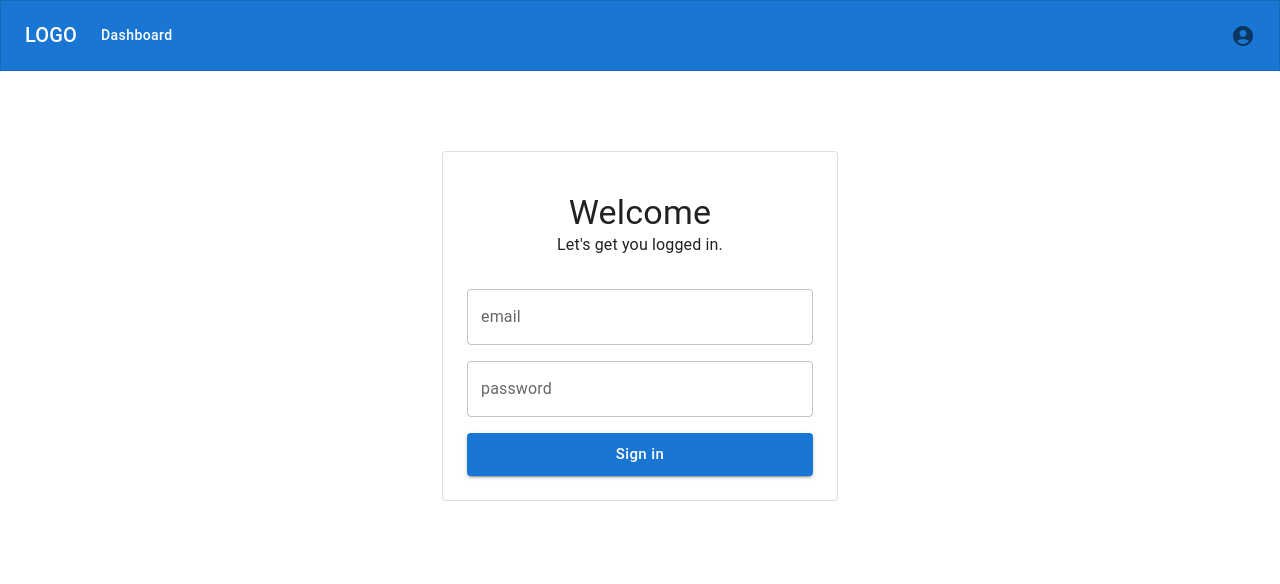
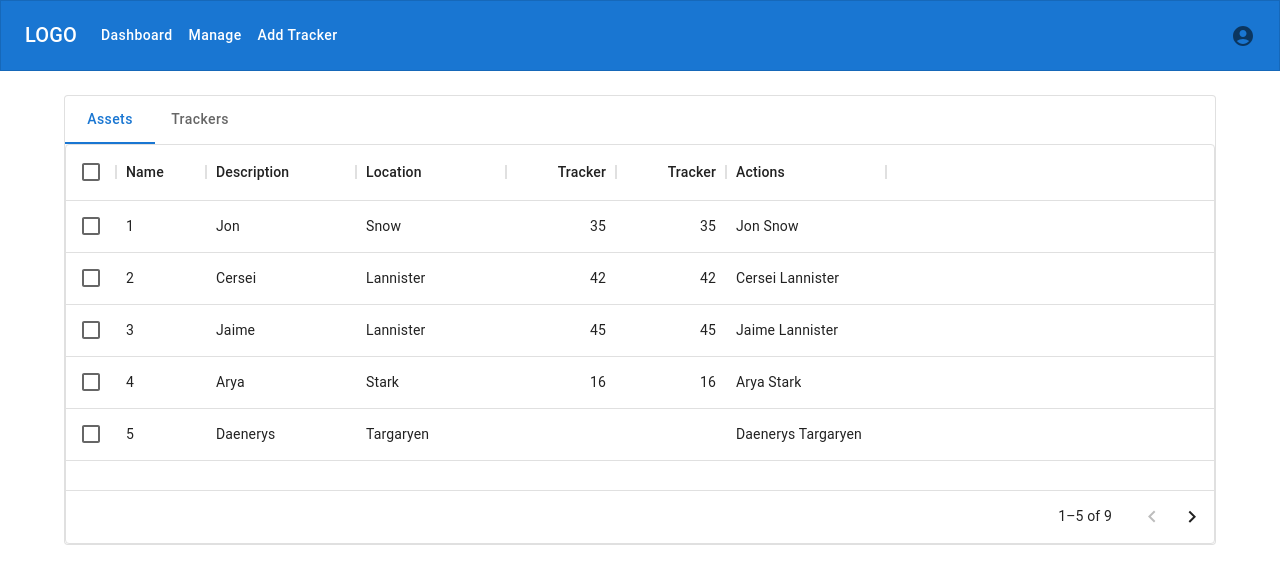
Before and after one commit to chris023/tracker-fe, a React (Create React App) app: page /manage/assets in a window 1280 px wide. Before the commit this address led to /login. Shown: the top 584 px of the page. Built offline with nearby package versions, Linux system fonts and the light colour scheme.

Commit message:
Start tables

```diff
--- a/package.json
+++ b/package.json
@@ -8,6 +8,7 @@
     "@mui/icons-material": "^5.4.2",
     "@mui/lab": "^5.0.0-alpha.70",
     "@mui/material": "^5.4.3",
+    "@mui/x-data-grid": "^5.6.0",
     "@testing-library/jest-dom": "^5.16.2",
     "@testing-library/react": "^12.1.3",
     "@testing-library/user-event": "^13.5.0",
@@ -23,6 +24,7 @@
     "react-leaflet": "^3.2.5",
     "react-router-dom": "^6.2.1",
     "react-scripts": "5.0.0",
+    "sass": "^1.49.9",
     "styled-components": "^5.3.3",
     "typescript": "^4.5.5",
     "web-vitals": "^2.1.4",
--- a/src/@tracker/app/Header/index.tsx
+++ b/src/@tracker/app/Header/index.tsx
@@ -1,4 +1,4 @@
-import React, { useState } from "react"
+import React, { useState } from "react";
 
 import {
   AppBar,
@@ -11,31 +11,41 @@ import {
   Button,
   Tooltip,
   MenuItem,
-} from "@tracker/common"
-import MenuIcon from "@mui/icons-material/Menu"
-import AccountCircle from "@mui/icons-material/AccountCircle"
+} from "@tracker/common";
+import MenuIcon from "@mui/icons-material/Menu";
+import AccountCircle from "@mui/icons-material/AccountCircle";
+import { useNavigate } from "react-router-dom";
 
-const pages = ["Dashboard"]
-const settings = ["Settings", "Logout"]
+const pages = [
+  { title: "Dashboard", path: "/dashboard" },
+  { title: "Manage", path: "/manage" },
+  { title: "Add Tracker", path: "/tracker/new" },
+];
+const settings = ["Settings", "Logout"];
 
 const Header = () => {
-  const [anchorElNav, setAnchorElNav] = useState<null | HTMLElement>(null)
-  const [anchorElUser, setAnchorElUser] = useState<null | HTMLElement>(null)
+  const [anchorElNav, setAnchorElNav] = useState<null | HTMLElement>(null);
+  const [anchorElUser, setAnchorElUser] = useState<null | HTMLElement>(null);
+  const navigate = useNavigate();
+
+  const goTo = (page: string) => () => {
+    navigate(page);
+  };
 
   const handleOpenNavMenu = (event: React.MouseEvent<HTMLElement>) => {
-    setAnchorElNav(event.currentTarget)
-  }
+    setAnchorElNav(event.currentTarget);
+  };
   const handleOpenUserMenu = (event: React.MouseEvent<HTMLElement>) => {
-    setAnchorElUser(event.currentTarget)
-  }
+    setAnchorElUser(event.currentTarget);
+  };
 
   const handleCloseNavMenu = () => {
-    setAnchorElNav(null)
-  }
+    setAnchorElNav(null);
+  };
 
   const handleCloseUserMenu = () => {
-    setAnchorElUser(null)
-  }
+    setAnchorElUser(null);
+  };
 
   return (
     <AppBar position="static">
@@ -76,9 +86,9 @@ const Header = () => {
                 display: { xs: "block", md: "none" },
               }}
             >
-              {pages.map((page) => (
-                <MenuItem key={page} onClick={handleCloseNavMenu}>
-                  <Typography textAlign="center">{page}</Typography>
+              {pages.map(({ title, path }) => (
+                <MenuItem key={title} onClick={goTo(path)}>
+                  <Typography textAlign="center">{title}</Typography>
                 </MenuItem>
               ))}
             </Menu>
@@ -92,14 +102,14 @@ const Header = () => {
             LOGO
           </Typography>
           <Box sx={{ flexGrow: 1, display: { xs: "none", md: "flex" } }}>
-            {pages.map((page) => (
+            {pages.map(({ title, path }) => (
               <Button
-                key={page}
-                onClick={handleCloseNavMenu}
+                key={title}
+                onClick={goTo(path)}
                 sx={{ my: 2, color: "white", display: "block" }}
                 variant="text"
               >
-                {page}
+                {title}
               </Button>
             ))}
           </Box>
@@ -140,6 +150,6 @@ const Header = () => {
         </Toolbar>
       </Container>
     </AppBar>
-  )
-}
-export { Header }
+  );
+};
+export { Header };
--- a/src/@tracker/app/Providers/index.tsx
+++ b/src/@tracker/app/Providers/index.tsx
@@ -1,6 +1,9 @@
-import { ThemeProvider as MuiThemeProvider, createTheme } from "@tracker/common"
-import { ThemeProvider as EmotionThemeProvider } from "@emotion/react"
-import { BrowserRouter } from "react-router-dom"
+import {
+  ThemeProvider as MuiThemeProvider,
+  createTheme,
+} from "@tracker/common";
+import { ThemeProvider as EmotionThemeProvider } from "@emotion/react";
+import { BrowserRouter } from "react-router-dom";
 
 const Providers: React.FunctionComponent = ({ children }) => {
   const theme = createTheme({
@@ -17,13 +20,20 @@ const Providers: React.FunctionComponent = ({ children }) => {
           variant: "outlined",
         },
       },
+      MuiTab: {
+        styleOverrides: {
+          root: {
+            textTransform: "none",
+          },
+        },
+      },
       MuiTextField: {
         defaultProps: {
           fullWidth: true,
         },
       },
     },
-  })
+  });
 
   return (
     <BrowserRouter>
@@ -31,7 +41,7 @@ const Providers: React.FunctionComponent = ({ children }) => {
         <EmotionThemeProvider theme={theme}>{children}</EmotionThemeProvider>
       </MuiThemeProvider>
     </BrowserRouter>
-  )
-}
+  );
+};
 
-export { Providers }
+export { Providers };
--- a/src/App.tsx
+++ b/src/App.tsx
@@ -1,7 +1,9 @@
 import { Routes, Route, Navigate } from "react-router-dom";
 
 import { Header, Providers } from "@tracker/app";
-import { Dashboard, Login } from "pages";
+import { Dashboard, Login, Manage } from "pages";
+
+import { AssetsTable, TrackersTable } from "./pages/Manage/components";
 
 const App = () => {
   return (
@@ -10,6 +12,11 @@ const App = () => {
       <Routes>
         <Route path="/login" element={<Login />} />
         <Route path="/dashboard" element={<Dashboard />} />
+        <Route path="/manage" element={<Manage />}>
+          <Route path="assets" element={<AssetsTable />} />
+          <Route path="trackers" element={<TrackersTable />} />
+          <Route path="" element={<Navigate replace to="/manage/assets" />} />
+        </Route>
         <Route path="*" element={<Navigate replace to="/login" />} />
       </Routes>
     </Providers>
--- /dev/null
+++ b/src/pages/Manage/components/AssetsTable/index.tsx
@@ -0,0 +1,68 @@
+import { DataGrid, GridColDef, GridValueGetterParams } from "@mui/x-data-grid";
+
+const columns: GridColDef[] = [
+  { field: "id", headerName: "Name", width: 90 },
+  {
+    field: "firstName",
+    headerName: "Description",
+    width: 150,
+    editable: true,
+  },
+  {
+    field: "lastName",
+    headerName: "Location",
+    width: 150,
+    editable: true,
+  },
+  {
+    field: "age",
+    headerName: "Last Ping",
+    type: "number",
+    width: 110,
+    editable: true,
+  },
+  {
+    field: "age",
+    headerName: "Tracker",
+    type: "number",
+    width: 110,
+  },
+  {
+    field: "fullName",
+    headerName: "Actions",
+    description: "This column has a value getter and is not sortable.",
+    sortable: false,
+    width: 160,
+    valueGetter: (params: GridValueGetterParams) =>
+      `${params.row.firstName || ""} ${params.row.lastName || ""}`,
+  },
+];
+
+const rows = [
+  { id: 1, lastName: "Snow", firstName: "Jon", age: 35 },
+  { id: 2, lastName: "Lannister", firstName: "Cersei", age: 42 },
+  { id: 3, lastName: "Lannister", firstName: "Jaime", age: 45 },
+  { id: 4, lastName: "Stark", firstName: "Arya", age: 16 },
+  { id: 5, lastName: "Targaryen", firstName: "Daenerys", age: null },
+  { id: 6, lastName: "Melisandre", firstName: null, age: 150 },
+  { id: 7, lastName: "Clifford", firstName: "Ferrara", age: 44 },
+  { id: 8, lastName: "Frances", firstName: "Rossini", age: 36 },
+  { id: 9, lastName: "Roxie", firstName: "Harvey", age: 65 },
+];
+
+const AssetsTable = () => {
+  return (
+    <div style={{ height: 400, width: "100%" }}>
+      <DataGrid
+        rows={rows}
+        columns={columns}
+        pageSize={5}
+        rowsPerPageOptions={[5]}
+        checkboxSelection
+        disableSelectionOnClick
+      />
+    </div>
+  );
+};
+
+export { AssetsTable };
--- /dev/null
+++ b/src/pages/Manage/components/TrackersTable/index.tsx
@@ -0,0 +1,62 @@
+import { DataGrid, GridColDef, GridValueGetterParams } from "@mui/x-data-grid";
+
+const columns: GridColDef[] = [
+  { field: "id", headerName: "ID", width: 90 },
+  {
+    field: "firstName",
+    headerName: "First name",
+    width: 150,
+    editable: true,
+  },
+  {
+    field: "lastName",
+    headerName: "Last name",
+    width: 150,
+    editable: true,
+  },
+  {
+    field: "age",
+    headerName: "Age",
+    type: "number",
+    width: 110,
+    editable: true,
+  },
+  {
+    field: "fullName",
+    headerName: "Full name",
+    description: "This column has a value getter and is not sortable.",
+    sortable: false,
+    width: 160,
+    valueGetter: (params: GridValueGetterParams) =>
+      `${params.row.firstName || ""} ${params.row.lastName || ""}`,
+  },
+];
+
+const rows = [
+  { id: 1, lastName: "Snow", firstName: "Jon", age: 35 },
+  { id: 2, lastName: "Lannister", firstName: "Cersei", age: 42 },
+  { id: 3, lastName: "Lannister", firstName: "Jaime", age: 45 },
+  { id: 4, lastName: "Stark", firstName: "Arya", age: 16 },
+  { id: 5, lastName: "Targaryen", firstName: "Daenerys", age: null },
+  { id: 6, lastName: "Melisandre", firstName: null, age: 150 },
+  { id: 7, lastName: "Clifford", firstName: "Ferrara", age: 44 },
+  { id: 8, lastName: "Frances", firstName: "Rossini", age: 36 },
+  { id: 9, lastName: "Roxie", firstName: "Harvey", age: 65 },
+];
+
+const TrackersTable = () => {
+  return (
+    <div style={{ height: 400, width: "100%" }}>
+      <DataGrid
+        rows={rows}
+        columns={columns}
+        pageSize={5}
+        rowsPerPageOptions={[5]}
+        checkboxSelection
+        disableSelectionOnClick
+      />
+    </div>
+  );
+};
+
+export { TrackersTable };
--- /dev/null
+++ b/src/pages/Manage/components/index.ts
@@ -0,0 +1,2 @@
+export * from "./AssetsTable";
+export * from "./TrackersTable";
--- /dev/null
+++ b/src/pages/Manage/index.tsx
@@ -0,0 +1,35 @@
+import { Container, Paper, Tabs, Tab } from "@tracker/common";
+
+import {
+  Outlet,
+  useLocation,
+  useNavigate,
+  useResolvedPath,
+} from "react-router-dom";
+
+const Manage: React.FunctionComponent = () => {
+  const match = useResolvedPath("");
+  const location = useLocation();
+  const navigate = useNavigate();
+
+  const tab =
+    location.pathname.split(match.pathname)[1]?.split("/")?.[1] || "assets";
+
+  const onTabSelect = (e: React.SyntheticEvent, path: string) => {
+    navigate(path);
+  };
+
+  return (
+    <Container maxWidth="lg">
+      <Paper sx={{ mt: 3 }}>
+        <Tabs value={`${match.pathname}/${tab}`} onChange={onTabSelect}>
+          <Tab label="Assets" value={`${match.pathname}/assets`} />
+          <Tab label="Trackers" value={`${match.pathname}/trackers`} />
+        </Tabs>
+        <Outlet />
+      </Paper>
+    </Container>
+  );
+};
+
+export { Manage };
--- a/src/pages/index.ts
+++ b/src/pages/index.ts
@@ -1,2 +1,3 @@
-export * from "./Dashboard"
-export * from "./Login"
+export * from "./Dashboard";
+export * from "./Login";
+export * from "./Manage";
```
Also changed, not shown: 1 other file (tests, documents, lock files or other folders).
